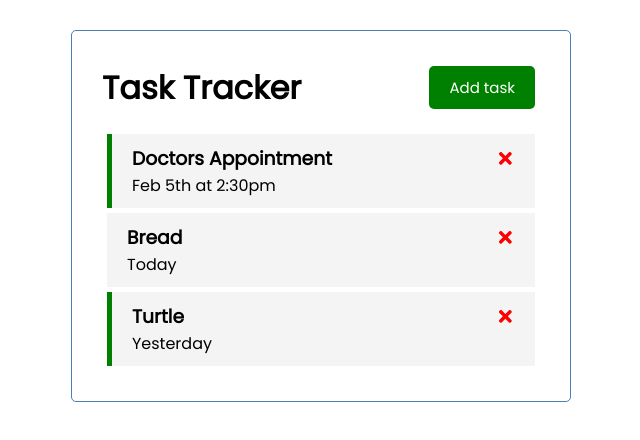
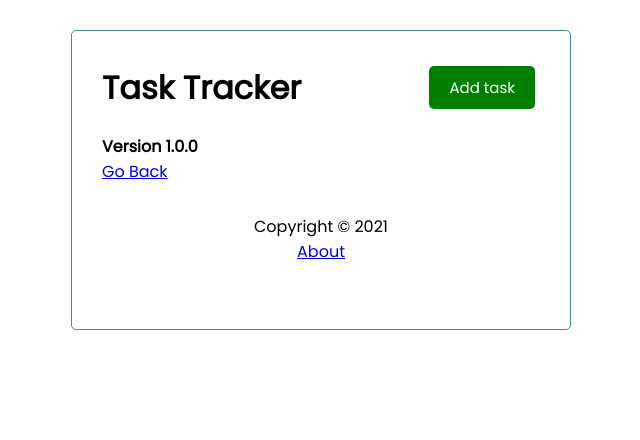
Before and after one commit to devchoplife/TaskTracker-React, a React (Create React App) app: page /about in a window 1280 px wide. Shown: the top 440 px of the page, without its empty margins (319-959 px from the left). Built offline with nearby package versions, Linux system fonts and the light colour scheme; data requests are answered from the project's data file.

Commit message:
Add footer and about page

```diff
--- a/package.json
+++ b/package.json
@@ -10,6 +10,7 @@
     "react": "^17.0.2",
     "react-dom": "^17.0.2",
     "react-icons": "^4.3.1",
+    "react-router-dom": "^6.2.1",
     "react-scripts": "5.0.0",
     "web-vitals": "^2.1.4"
   },
--- a/src/App.js
+++ b/src/App.js
@@ -1,11 +1,15 @@
 import { useState, useEffect } from "react";
+import { BrowserRouter as Router, Route, Routes } from "react-router-dom";
 import Header from "./components/Header";
+import Footer from "./components/Footer";
 import Tasks from "./components/Tasks";
 import AddTask from "./components/AddTask";
+import About from "./components/About";
 
-function App() {
+const App = () => {
   const [showAddTask, setShowAddTask] = useState(false);
   const [tasks, setTasks] = useState([]);
+
   useEffect(() => {
     const getTasks = async () => {
       const tasksFromServer = await fetchTasks();
@@ -15,7 +19,7 @@
     getTasks();
   }, []);
 
-  // fetch tasks from db
+  // Fetch Tasks
   const fetchTasks = async () => {
     const res = await fetch("http://localhost:5000/tasks");
     const data = await res.json();
@@ -23,7 +27,7 @@
     return data;
   };
 
-  // fetch task from db
+  // Fetch Task
   const fetchTask = async (id) => {
     const res = await fetch(`http://localhost:5000/tasks/${id}`);
     const data = await res.json();
@@ -31,7 +35,7 @@
     return data;
   };
 
-  // Add task
+  // Add Task
   const addTask = async (task) => {
     const res = await fetch("http://localhost:5000/tasks", {
       method: "POST",
@@ -42,18 +46,26 @@
     });
 
     const data = await res.json();
+
     setTasks([...tasks, data]);
+
+    // const id = Math.floor(Math.random() * 10000) + 1
+    // const newTask = { id, ...task }
+    // setTasks([...tasks, newTask])
   };
 
-  // Delete task
+  // Delete Task
   const deleteTask = async (id) => {
-    await fetch(`http://localhost:5000/tasks/${id}`, {
+    const res = await fetch(`http://localhost:5000/tasks/${id}`, {
       method: "DELETE",
     });
-    setTasks(tasks.filter((task) => task.id !== id));
+    //We should control the response status to decide if we will change the state or not.
+    res.status === 200
+      ? setTasks(tasks.filter((task) => task.id !== id))
+      : alert("Error Deleting This Task");
   };
 
-  // Toggle reminder
+  // Toggle Reminder
   const toggleReminder = async (id) => {
     const taskToToggle = await fetchTask(id);
     const updTask = { ...taskToToggle, reminder: !taskToToggle.reminder };
@@ -65,6 +77,7 @@
       },
       body: JSON.stringify(updTask),
     });
+
     const data = await res.json();
 
     setTasks(
@@ -75,19 +88,36 @@
   };
 
   return (
+    <Router>
       <div className="container">
         <Header
           onAdd={() => setShowAddTask(!showAddTask)}
           showAdd={showAddTask}
         />
+        <Routes>
+          <Route
+            path="/"
+            element={
+              <>
                 {showAddTask && <AddTask onAdd={addTask} />}
                 {tasks.length > 0 ? (
-        <Tasks tasks={tasks} onDelete={deleteTask} onToggle={toggleReminder} />
+                  <Tasks
+                    tasks={tasks}
+                    onDelete={deleteTask}
+                    onToggle={toggleReminder}
+                  />
                 ) : (
-        "No Tasks to show"
+                  "No Tasks To Show"
                 )}
+              </>
+            }
+          />
+          <Route path="/about" element={<About />} />
+        </Routes>
+        <Footer />
       </div>
+    </Router>
   );
-}
+};
 
 export default App;
--- /dev/null
+++ b/src/components/About.js
@@ -0,0 +1,12 @@
+import { Link } from "react-router-dom";
+
+const About = () => {
+  return (
+    <div>
+      <h4>Version 1.0.0</h4>
+      <Link to="/">Go Back</Link>
+    </div>
+  );
+};
+
+export default About;
--- /dev/null
+++ b/src/components/Footer.js
@@ -0,0 +1,12 @@
+import { Link } from "react-router-dom";
+
+const Footer = () => {
+  return (
+    <footer>
+      <p>Copyright &copy; 2021</p>
+      <Link to="/about">About</Link>
+    </footer>
+  );
+};
+
+export default Footer;
```
Also changed, not shown: 1 other file (tests, documents, lock files or other folders). Lines whose indentation alone changed are shown as unchanged.
